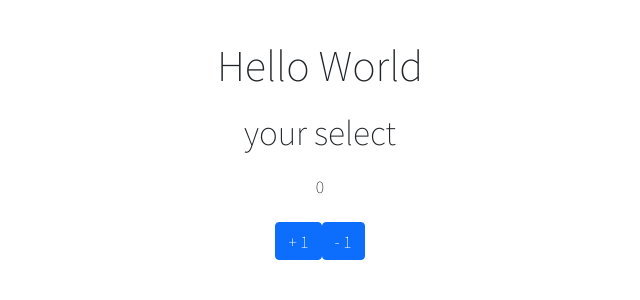
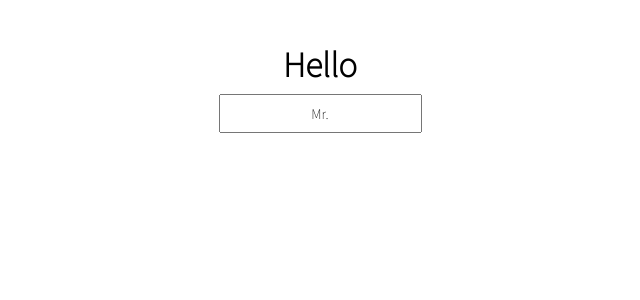
Before and after one commit to HyeongJun-P/react-app, a React (Create React App) app: page / in a window 1280 px wide. Shown: the top 300 px of the page, without its empty margins (320-960 px from the left). Built offline with nearby package versions, Linux system fonts and the light colour scheme.

Commit message:
Step 2. useInput

```diff
--- a/src/App.js
+++ b/src/App.js
@@ -1,24 +1,74 @@
-import React, {useState} from 'react';
-import './App.css';
-import 'bootstrap/dist/css/bootstrap.min.css';
-import { Button } from 'react-bootstrap';
+import React, { useState } from "react";
+import "./App.css";
+
+const useInput = (initialValue, validator) => {
+  const [value, setValue] = useState(initialValue);
+
+  const onChange = (event) => {
+
+    const {
+      target: { value },
+    } = event;
+
+    let willUpdate = true;
+
+    if (typeof validator === "function") {          // vali의 타입이 펑션인가?
+      willUpdate = validator(value);                // 펑션이라면  willUpdate의 타입을 vali가 가진 boolean 값으로 변경
+      console.log(willUpdate, validator);           // maxLen === validator
+    }
+
+    if (willUpdate) {
+      setValue(value); // willUpdate가 True라면 value를 업데이트
+    }
+  };
+
+  return { value, onChange }; // value 값을 리턴
+}
 
 const App = () => {
+  const maxLen = (value) => value.length <= 10; // 길이 제한 함수
 
-  const [item, setItem] = useState(0);
-  const incrementItem = () => setItem( item + 1 );
-  const decrementItem = () => setItem( item - 1 );
-
-  return <div>
-    <h1 className="title">Hello World</h1>
-    <h2>your select</h2>
-    <p>{item}</p>
-    <Button onClick={incrementItem}>+ 1</Button>
-    <Button onClick={decrementItem}>- 1</Button>
-  </div>
+  const name = useInput("Mr.", maxLen); /* useInput의 value는 Mr. 가 되고, name은 value 값을 갖게 됨
+                                           maxLen으로 길이 제한 */
+  return (
+    <div>
+      <h1>Hello</h1>
+      <input placeholder="Name" {...name} />{" "}
+      {/* == value={name.value} onChange={name.onChange}*/}
+    </div>
+  );
 }
 
 export default App;
+
+// import React, {useState} from 'react';
+// import './App.css';
+// import 'bootstrap/dist/css/bootstrap.min.css';
+// import { Button } from 'react-bootstrap';
+
+// const useInput = () => {
+
+// }
+
+// const App = () => {
+
+//   const [item, setItem] = useState(0);               <<< useState 함수형 컴포넌트
+//   const incrementItem = () => setItem( item + 1 );
+//   const decrementItem = () => setItem( item - 1 );
+
+//   return <div>
+//     <h1 className="title">Hello World</h1>
+//     <h2>your select</h2>
+//     <p>{item}</p>
+//     <Button onClick={incrementItem}>+ 1</Button>
+//     <Button onClick={decrementItem}>- 1</Button>
+//   </div>
+// }
+
+// export default App;
+
+/* ================================================== */
+
 // import React  from 'react';
 
 // class App extends React.Component {
@@ -34,7 +84,7 @@
 //     }
 //     decrementItem = () => {
 //         this.setState({
-//           item:this.state.item -1
+//           item:this.state.item -1                                          <<< 클래스형 컴포넌트
 //         }
 //       )
 //     }
```
